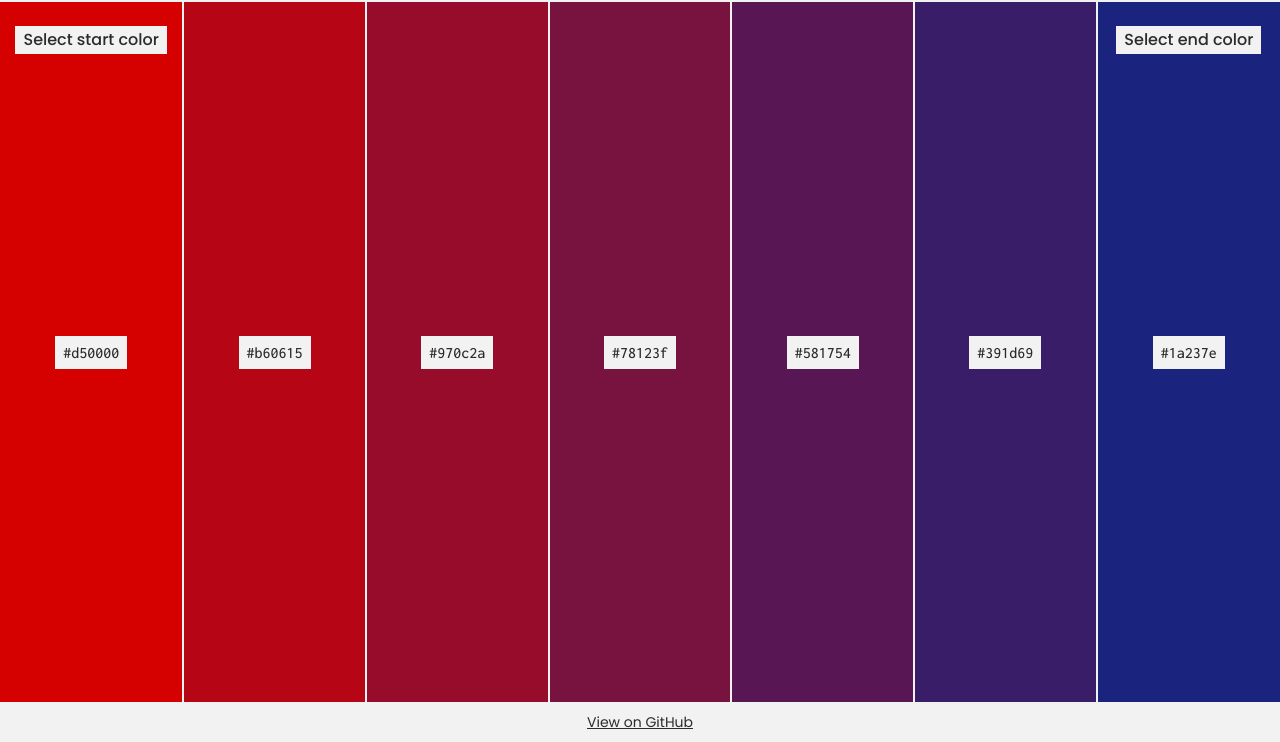
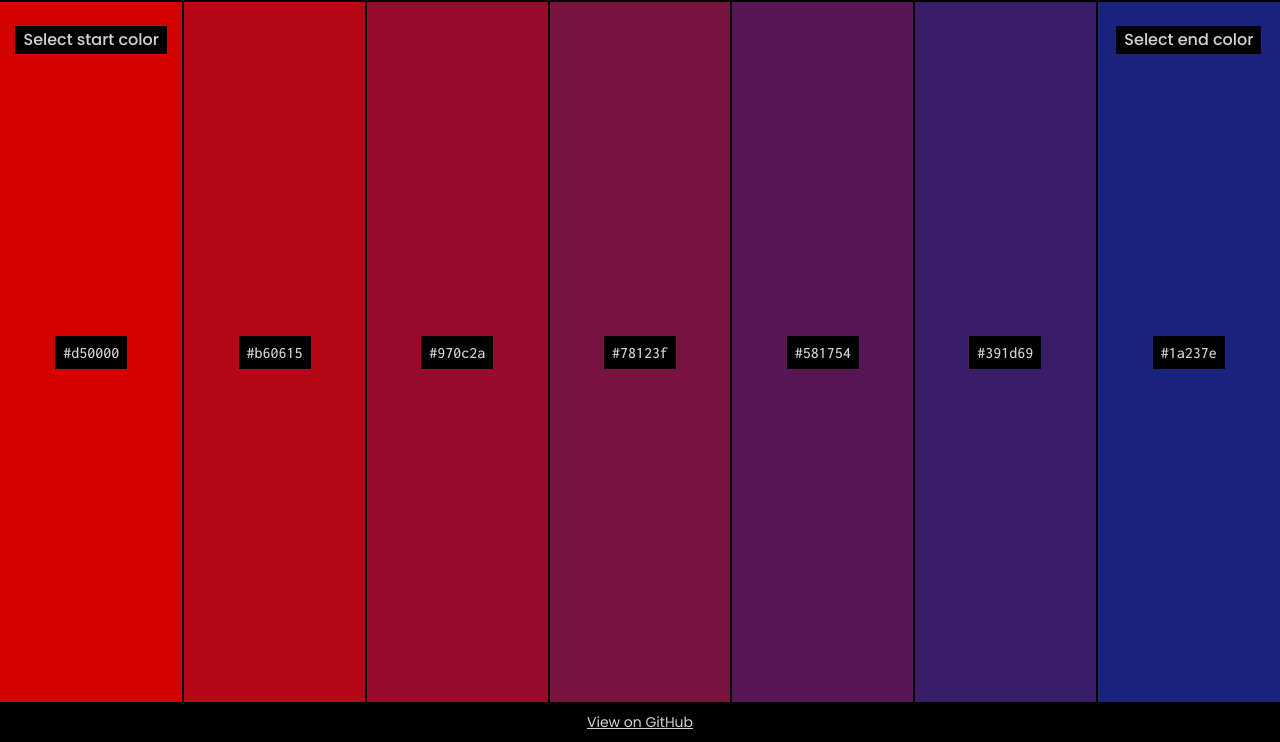
Before and after one commit to bence-toth/color-midpoints, a plain HTML site: page index.html in a window 1280 px wide. Shown: the part 58-800 px from the top of the page. Drawn offline with Linux system fonts and the dark colour scheme.

Commit message:
Added dark mode support

```diff
--- a/style.css
+++ b/style.css
@@ -9,6 +9,7 @@ body {
 
 body {
   background-color: #f2f2f2;
+  color: #2b2b2b;
 }
 
 * {
@@ -95,7 +96,6 @@ main {
   top: 1.5em;
   text-align: center;
   background-color: #f2f2f2;
-  color: #2b2b2b;
   padding: 0.25em 0.5em;
   line-height: 1.25;
   margin: 0 0.5em;
@@ -120,7 +120,6 @@ main {
 .color-code {
   font-family: "Inconsolata", monospace;
   background-color: #f2f2f2;
-  color: #2b2b2b;
   padding: 0.5em;
   font-weight: 500;
 }
@@ -135,7 +134,7 @@ footer {
 
 footer a {
   font-size: 14px;
-  color: #2b2b2b;
+  color: inherit;
   cursor: pointer;
 }
 
@@ -172,3 +171,23 @@ footer a {
     margin-left: 1em;
   }
 }
+
+@media (prefers-color-scheme: dark) {
+  body {
+    background-color: black;
+    color: #d4d4d4;
+  }
+  .start:focus-within,
+  .end:focus-within {
+    outline: 2px solid white;
+    box-shadow: 0 0 0 2px inset black;
+  }
+  .label {
+    background-color: black;
+    color: #d4d4d4;
+  }
+  .color-code {
+    background-color: black;
+    color: #d4d4d4;
+  }
+}
```
